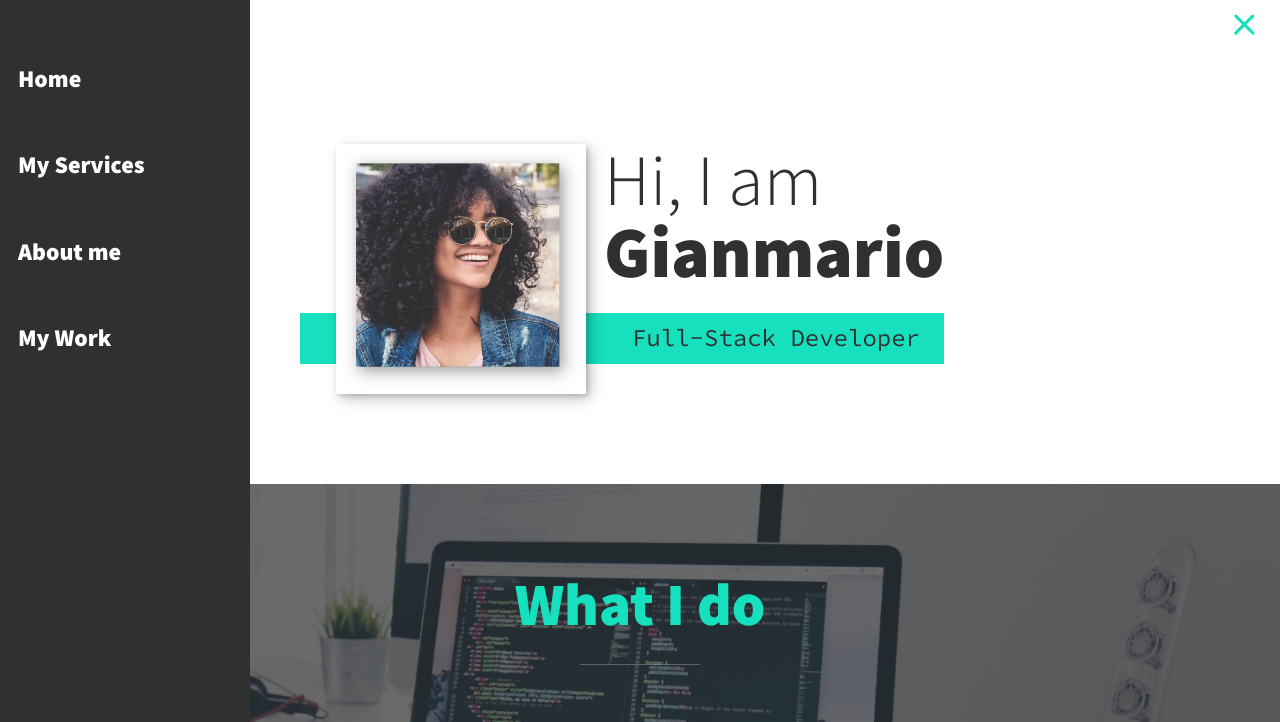
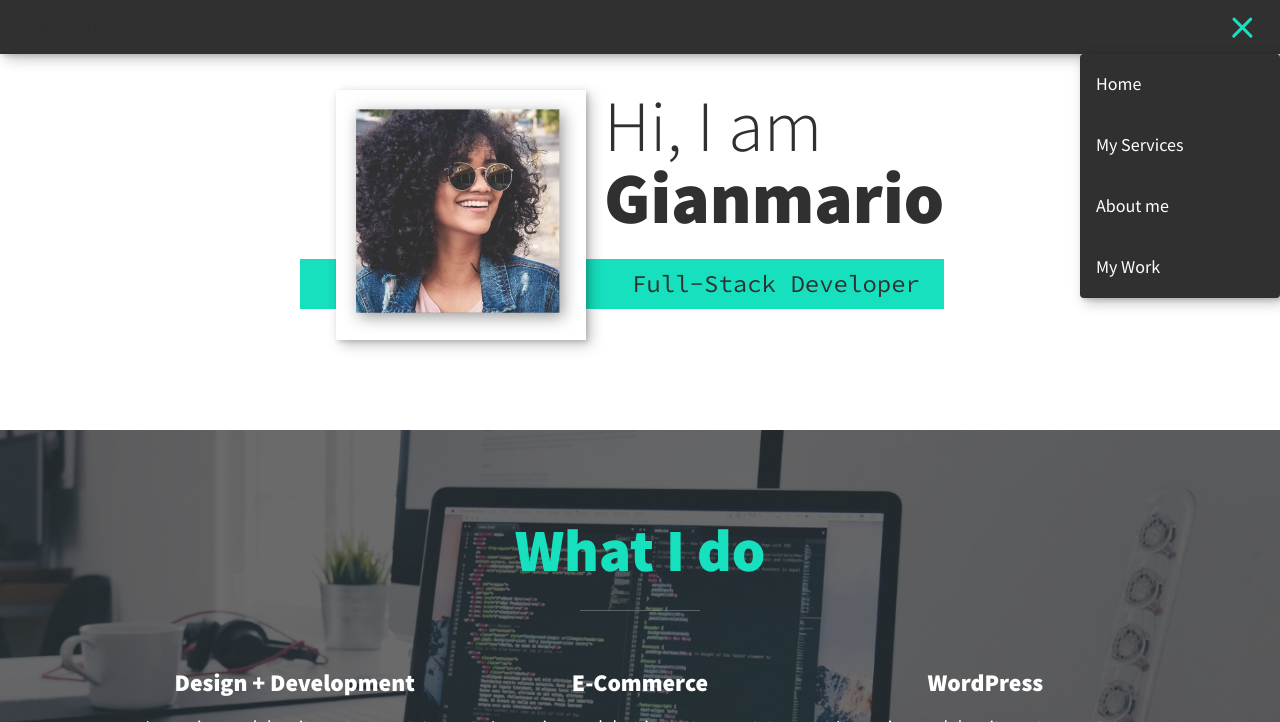
Before and after one commit to gianmarioiamoni/portfolio-website, a website: page index.html in a window 1280 px wide. Both pictures are taken after a click on the button 1244 px from the left and 24 px from the top of the page. Shown: the top 722 px of the page. Drawn offline with Linux system fonts and the light colour scheme.

Commit message:
added cascade menu instead of sidebar for navigation

```diff
--- a/css/styles.css
+++ b/css/styles.css
@@ -135,46 +135,65 @@ h3 {
     max-width: 100px;
 }
 
+/* Modifiche per il menù a cascata */
+/* header */
+/* header */
 header {
+    position: fixed;
+    top: 0;
+    right: 0;
+    left: 0;
+    width: 100%;
     display: flex;
     justify-content: space-between;
+    align-items: center;
     padding: 1em;
+    /* background: #111; */
+    background: var(--clr-dark);
+    /* Stesso background del footer */
+    box-shadow: var(--bs);
+    z-index: 1000;
 }
 
+/* Logo */
+.logo {
+    max-width: 100px;
+    flex-shrink: 0;
+}
+
+/* Modifiche per il menù a cascata */
 .nav {
-    position: fixed;
+    display: none;
+    position: absolute;
+    top: 100%;
+    right: 0;
     background: var(--clr-dark);
-    color: var(--clr-light);
-    top: 0;
-    bottom: 0;
-    left: 0;
-    width: 250px; /* 80% of the viewport width */
-    transform: translateX(-100%);
-    transition: transform 250ms cubic-bezier(.5, 0, .5, 1);
-    z-index: 100;
+    width: 200px;
+    border-radius: 4px;
+    box-shadow: var(--bs);
+    z-index: 999;
 }
 
 .nav__list {
     list-style: none;
     margin: 0;
-    padding: 2em 1em;
+    padding: 0;
+}
+
+.nav__item {
+    margin: 0;
 }
 
 .nav__link {
-    color: inherit;
-    font-weight: var(--fw-bold);
-    font-size: var(--fs-h3);
+    display: block;
+    padding: 1rem;
+    color: var(--clr-light);
     text-decoration: none;
-    display: block;
-    padding: 1em 0;
+    transition: background 250ms ease-in-out, color 250ms ease-in-out;
 }
 
 .nav__link:hover {
-    color: var(--clr-accent);
-}
-
-.nav-open .nav {
-    transform: translateX(0);
+    background: var(--clr-accent);
 }
 
 .hamburger {
@@ -182,26 +201,18 @@ header {
     background: transparent;
     border: 0;
     cursor: pointer;
-    position: absolute;
-    right: 1em;
-    top: 1em;
+    position: relative;
     z-index: 1000;
 }
 
 /* hamburger icon */
-
 .nav-toggle {
-    position: fixed;
-    top: 1rem;
-    right: 1rem;
-    z-index: 1000;
-    cursor: pointer;
+    display: flex;
+    align-items: center;
+    justify-content: center;
     background: none;
     border: none;
     outline: none;
-    display: flex;
-    align-items: center;
-    justify-content: center;
 }
 
 .hamburger__item {
@@ -234,6 +245,10 @@ header {
     top: 8px;
 }
 
+.nav-open .nav {
+    display: block;
+}
+
 .nav-open .hamburger__item {
     transform: rotate(45deg);
 }
@@ -257,6 +272,7 @@ header {
 .intro__img {
     box-shadow: var(--bs);
 }
+
 
 .section__subtitle--intro {
     display: inline-block;
--- a/index.html
+++ b/index.html
@@ -35,9 +35,8 @@
             </nav>
         </header>
 
-
         <!-- Introduction -->
-        <section class="intro" id="home">
+        <section class="intro section" id="home">
             <h1 class="section__title section__title--intro">
                 Hi, I am <strong>Gianmario</strong>
             </h1>
@@ -45,36 +44,34 @@
             <img src="./img/dev-jane-01.jpg" alt="a picture of me" class="intro__img">
         </section>
 
-
         <!-- My services section -->
-        <section class="my-services" id="services">
+        <section class="my-services section" id="services">
             <h2 class="section__title section__title--services">What I do</h2>
             <div class="services">
                 <div class="service">
                     <h3>Design + Development</h3>
                     <p>Lorem ipsum dolor sit amet consectetur adipisicing elit. Magnam, repellat.</p>
-                </div> <!-- /service -->
-
+                </div>
+                <!-- /service -->
                 <div class="service">
                     <h3>E-Commerce</h3>
                     <p>Lorem ipsum dolor sit amet consectetur adipisicing elit. Magnam, repellat.</p>
-                </div> <!-- /service -->
-
+                </div>
+                <!-- /service -->
                 <div class="service">
                     <h3>WordPress</h3>
                     <p>Lorem ipsum dolor sit amet consectetur adipisicing elit. Magnam, repellat.</p>
-                </div> <!-- /service -->
-
-            </div> <!-- /services -->
-
+                </div>
+                <!-- /service -->
+            </div>
+            <!-- /services -->
             <a href="#work" class="btn">My Work</a>
         </section>
 
         <!-- About me section -->
-        <section class="about-me" id="about">
+        <section class="about-me section" id="about">
             <h2 class="section__title section__title--about">Who I am</h2>
             <p class="section__subtitle section__subtitle--about">Designer & Developer based out of New York City</p>
-
             <div class="about-me__body">
                 <p>Lorem ipsum dolor sit amet consectetur adipisicing elit. Magnam, repellat.</p>
                 <p>Lorem ipsum dolor sit amet consectetur adipisicing elit. Magnam, repellat.</p>
@@ -83,57 +80,46 @@
         </section>
 
         <!-- My Work section -->
-        <section class="my-work" id="work">
+        <section class="my-work section" id="work">
             <h2 class="section__title section__title--work">My work</h2>
             <p class="section__subtitle section__subtitle--work">A selection of my range of work</p>
-
             <div class="portfolio">
-
                 <!-- Portfolio item 01 -->
                 <a href="portfolio-item.html" class="portfolio__item">
                     <img src="img/portfolio-01.jpg" alt="" class="portfolio__img">
                 </a>
-
                 <!-- Portfolio item 02 -->
                 <a href="portfolio-item.html" class="portfolio__item">
                     <img src="img/portfolio-02.jpg" alt="" class="portfolio__img">
                 </a>
-
                 <!-- Portfolio item 03 -->
                 <a href="portfolio-item.html" class="portfolio__item">
                     <img src="img/portfolio-03.jpg" alt="" class="portfolio__img">
                 </a>
-
                 <!-- Portfolio item 04 -->
                 <a href="portfolio-item.html" class="portfolio__item">
                     <img src="img/portfolio-04.jpg" alt="" class="portfolio__img">
                 </a>
-
                 <!-- Portfolio item 05 -->
                 <a href="portfolio-item.html" class="portfolio__item">
                     <img src="img/portfolio-05.jpg" alt="" class="portfolio__img">
                 </a>
-
                 <!-- Portfolio item 06 -->
                 <a href="portfolio-item.html" class="portfolio__item">
                     <img src="img/portfolio-06.jpg" alt="" class="portfolio__img">
                 </a>
-
                 <!-- Portfolio item 07 -->
                 <a href="portfolio-item.html" class="portfolio__item">
                     <img src="img/portfolio-07.jpg" alt="" class="portfolio__img">
                 </a>
-
                 <!-- Portfolio item 08 -->
                 <a href="portfolio-item.html" class="portfolio__item">
                     <img src="img/portfolio-08.jpg" alt="" class="portfolio__img">
                 </a>
-
                 <!-- Portfolio item 09 -->
                 <a href="portfolio-item.html" class="portfolio__item">
                     <img src="img/portfolio-09.jpg" alt="" class="portfolio__img">
                 </a>
-
                 <!-- Portfolio item 10 -->
                 <a href="portfolio-item.html" class="portfolio__item">
                     <img src="img/portfolio-10.jpg" alt="" class="portfolio__img">
@@ -169,7 +155,6 @@
             </ul>
         </footer>
 
-
         <script src="js/index.js"></script>
 
     </body>
--- a/js/index.js
+++ b/js/index.js
@@ -1,41 +1,24 @@
-// const navToggle = document.querySelector('.nav-toggle');
-// const navLinks = document.querySelectorAll('.nav__link');
+// document.addEventListener('DOMContentLoaded', () => {
+//     const navToggle = document.querySelector('.nav-toggle');
+//     const nav = document.querySelector('.nav');
 
-// // navToggle.addEventListener('click', () => {
-// //     document.body.classList.toggle('nav-open');
-// // });
-
-// // JavaScript per gestire il toggle della barra laterale
-// document.querySelector('.hamburger').addEventListener('click', () => {
-//     document.body.classList.toggle('nav-open');
+//     navToggle.addEventListener('click', () => {
+//         document.body.classList.toggle('nav-open');
+//     });
 // });
 
-// navLinks.forEach(link => {
-//     link.addEventListener('click', () => {
-//         document.body.classList.remove('nav-open');
-//     });
-// })
+document.addEventListener('DOMContentLoaded', function () {
+    const navToggle = document.querySelector('.nav-toggle');
+    const nav = document.querySelector('.nav');
+    const header = document.querySelector('header');
 
-// // JavaScript for toggle navigation
-// const navToggle = document.querySelector('.nav-toggle');
-// const nav = document.querySelector('.nav');
+    navToggle.addEventListener('click', () => {
+        header.classList.toggle('nav-open');
+    });
 
-// navToggle.addEventListener('click', () => {
-//     document.body.classList.toggle('nav-open');
-// });
-
-// JavaScript per gestire il toggle della barra di navigazione
-const navToggle = document.querySelector('.nav-toggle');
-// const nav = document.querySelector('.nav');
-const navLinks = document.querySelectorAll('.nav__link');
-
-navToggle.addEventListener('click', () => {
-    document.body.classList.toggle('nav-open');
-});
-
-// Chiude la barra laterale quando si clicca su una voce di navigazione
-navLinks.forEach(link => {
-    link.addEventListener('click', () => {
-        document.body.classList.remove('nav-open');
+    document.addEventListener('click', (e) => {
+        if (!header.contains(e.target)) {
+            header.classList.remove('nav-open');
+        }
     });
 });
```
